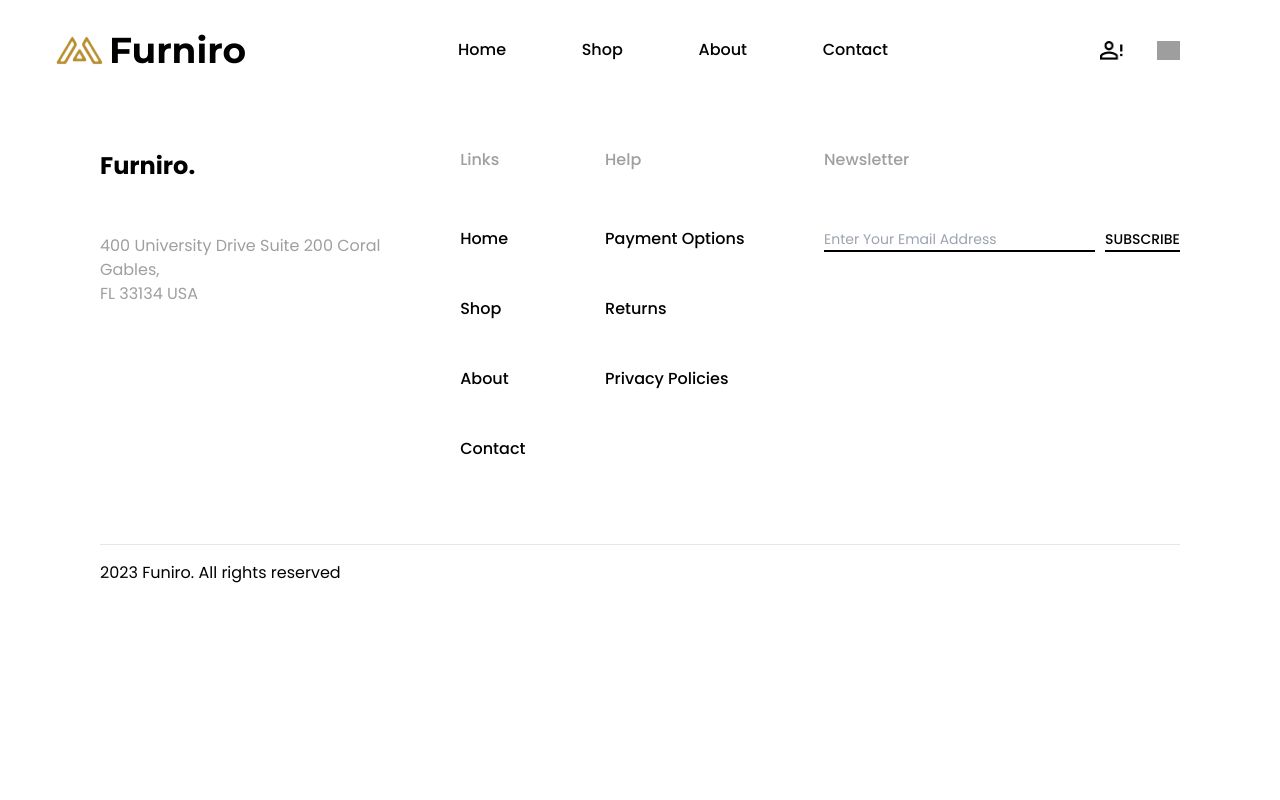
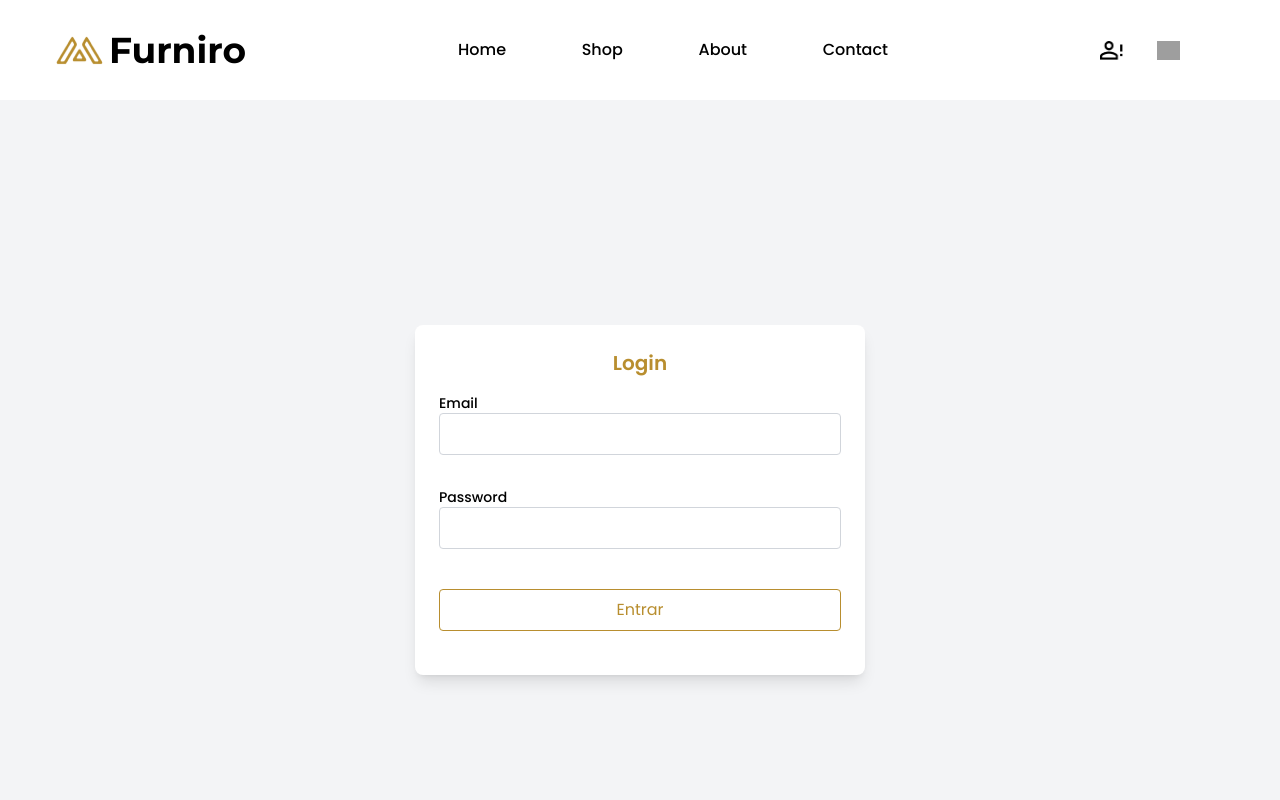
Before and after one commit to thiago-rgomes/desafio3-semana12-tirex, a React (Vite) app: page /login in a window 1280 px wide. Shown: the top 800 px of the page. Built offline with nearby package versions, Linux system fonts and the light colour scheme; no server answers; grey boxes are pictures that could not be loaded.

Commit message:
feat: add loginPage and Clerk

```diff
--- a/package.json
+++ b/package.json
@@ -10,6 +10,7 @@
     "preview": "vite preview"
   },
   "dependencies": {
+    "@clerk/clerk-react": "^5.22.11",
     "@splidejs/react-splide": "^0.7.12",
     "lucide-react": "^0.474.0",
     "react": "^18.3.1",
--- /dev/null
+++ b/src/components/ProtectedRoute/ProtectedRoute.tsx
@@ -0,0 +1,14 @@
+import { Navigate, Outlet } from "react-router-dom"
+import { useAuth } from "@clerk/clerk-react"
+
+const ProtectedRoute = () => {
+  const { isSignedIn } = useAuth()
+
+  if (!isSignedIn) {
+    return <Navigate to="/login" replace />
+  }
+
+  return <Outlet />
+}
+
+export default ProtectedRoute
--- /dev/null
+++ b/src/hooks/useInput.ts
@@ -0,0 +1,13 @@
+import { useState } from "react";
+
+export const useInput = (initialValue: string) => {
+  const [value, setValue] = useState(initialValue);
+  const [error, setError] = useState("");
+
+  const onChange = (e: React.ChangeEvent<HTMLInputElement>) => {
+    setValue(e.target.value);
+    setError("");
+  };
+
+  return { value, onChange, error, setError };
+};
--- /dev/null
+++ b/src/hooks/useLogin.ts
@@ -0,0 +1,26 @@
+import { useSignIn } from "@clerk/clerk-react"
+import { useState } from "react"
+
+export const useLogin = () => {
+  const { signIn, isLoaded } = useSignIn()
+  const [loading, setLoading] = useState(false)
+  const [error, setError] = useState("")
+
+  const login = async (email: string, password: string) => {
+    if (!isLoaded) return
+
+    setLoading(true)
+    setError("")
+
+    try {
+      await signIn.create({ identifier: email, password })
+      window.location.href = "/"
+    } catch (err: any) {
+      setError(err.errors[0]?.message || "Error trying to login")
+    } finally {
+      setLoading(false)
+    }
+  }
+
+  return { login, loading, error }
+}
--- a/src/main.tsx
+++ b/src/main.tsx
@@ -2,26 +2,28 @@ import './index.css'
 import { StrictMode } from 'react'
 import { createRoot } from 'react-dom/client'
 import { BrowserRouter } from 'react-router-dom'
+import { ClerkProvider } from '@clerk/clerk-react'
 import Header from './components/Header/Header'
 import { CartProvider } from './context/CartContext'
 import { AppRoutes } from './pages/app-routes'
 import Footer from './components/Footer/Footer'
 
+const clerkPubKey = import.meta.env.VITE_CLERK_PUBLISHABLE_KEY
 
 createRoot(document.getElementById('root')!).render(
   <StrictMode>
+    <ClerkProvider publishableKey={clerkPubKey}>
       <BrowserRouter>
         <CartProvider>
           <main>
-        <Header></Header>
-
+            <Header />
             <div className="flex-1 flex flex-col">
-        <AppRoutes></AppRoutes>
+              <AppRoutes />
             </div>
-
-        <Footer></Footer>
+            <Footer />
           </main>
         </CartProvider>
       </BrowserRouter>
+    </ClerkProvider>
   </StrictMode>,
 )
--- a/src/pages/app-routes.tsx
+++ b/src/pages/app-routes.tsx
@@ -5,6 +5,9 @@ import ContactPage from './contactPage/ContactPage';
 import CheckoutPage from './checkoutPage/CheckoutPage';
 import ShopPage from './shopPage/ShopPage';
 import ProductPage from './productPage/ProductPage';
+import LoginPage from './loginPage/LoginPage'
+import ProtectedRoute from '../components/ProtectedRoute/ProtectedRoute';
+
 
 
 
@@ -14,9 +17,12 @@ export const AppRoutes = () => {
       <Route path="/" element={<HomePage></HomePage>} />
       <Route path="/cart" element={<CartPage></CartPage>} />
       <Route path="/contact" element={<ContactPage></ContactPage>} />
-      <Route path="/checkout" element={<CheckoutPage></CheckoutPage>} />
+      <Route element={<ProtectedRoute></ProtectedRoute>}>
+        <Route path="/checkout" element={<CheckoutPage></CheckoutPage>} />
+      </Route>
       <Route path="/shop" element={<ShopPage></ShopPage>} />
       <Route path="/product" element={<ProductPage></ProductPage>} />
+      <Route path="/login" element={<LoginPage></LoginPage>} />
 
 
     </Routes>
--- /dev/null
+++ b/src/pages/loginPage/LoginForm.tsx
@@ -0,0 +1,26 @@
+import React from 'react'
+
+interface LoginFormProps {
+  label: string
+  type: string
+  value: string
+  onChange: (e: React.ChangeEvent<HTMLInputElement>) => void
+  error?: string
+}
+
+const LoginForm: React.FC<LoginFormProps> = ({ label, type, value, onChange, error }) => {
+  return (
+    <div className="flex flex-col">
+      <label className="text-sm font-medium">{label}</label>
+      <input
+        type={type}
+        value={value}
+        onChange={onChange}
+        className={`p-2 border text-gray-600 ${error ? 'border-red-500' : 'border-gray-300'} rounded`}
+      />
+      {error && <span className="text-red-500 text-sm">{error}</span>}
+    </div>
+  )
+}
+
+export default LoginForm
--- /dev/null
+++ b/src/pages/loginPage/LoginPage.tsx
@@ -0,0 +1,46 @@
+import { useInput } from "../../hooks/useInput"
+import { useLogin } from "../../hooks/useLogin"
+import LoginForm from "./LoginForm"
+
+const Login = () => {
+  const email = useInput("")
+  const password = useInput("")
+  const { login, loading, error } = useLogin()
+
+  const handleSubmit = (e: React.FormEvent) => {
+    e.preventDefault()
+
+    if (!email.value) {
+      email.setError("Email required")
+      return
+    }
+    if (!password.value) {
+      password.setError("Password required")
+      return
+    }
+
+    login(email.value, password.value)
+  }
+
+  return (
+    <div className="flex justify-center items-center min-h-screen bg-gray-100">
+      <div className="bg-white p-6 rounded-lg shadow-lg w-[450px] h-[350px]">
+        <h2 className="text-xl font-semibold text-center mb-4 text-[#B88E2F]">Login</h2>
+        <form onSubmit={handleSubmit} className="flex flex-col gap-8">
+          <LoginForm label="Email" type="email" value={email.value} onChange={email.onChange} error={email.error} />
+          <LoginForm label="Password" type="password" value={password.value} onChange={password.onChange} error={password.error} />
+          {error && <p className="text-red-500 text-sm">{error}</p>}
+          <button
+            type="submit"
+            className="flex w-full justify-center items-center text-[#B88E2F] border border-[#B88E2F] p-2 rounded hover:bg-[#fffcf5] transition disabled:bg-gray-400 mt-2"
+            disabled={loading}
+          >
+            {loading ? "Carregando..." : "Entrar"}
+          </button>
+        </form>
+      </div>
+    </div>
+  )
+}
+<button className="flex justify-center items-center w-[245px] h-[48px] font-semibold text-[#B88E2F] border border-[#B88E2F]">Show more</button>
+export default Login
```
Also changed, not shown: 2 other files (tests, documents, lock files or other folders). Lines whose indentation alone changed are shown as unchanged.
